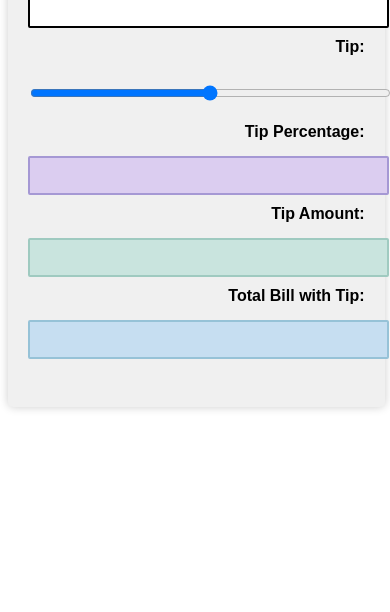
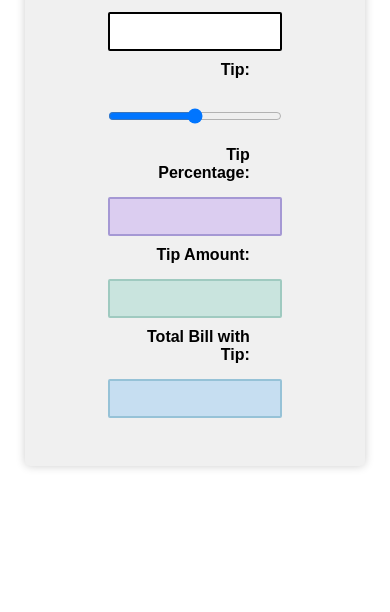
Before and after one commit to valletidivyasri/ITMD541_Lab3, a plain HTML site: page index.html in a window 390 px wide. Shown: the part 232-844 px from the top of the page. Drawn offline with Linux system fonts and the light colour scheme.

Commit message:
second commit

```diff
--- a/styles.css
+++ b/styles.css
@@ -72,16 +72,16 @@ h2 {
     border: 2px solid #96c2d7;
 }
 
-@media (max-width: 768px) {
+@media (max-width: 750px) {
     .container {
-        width: 90%;
+        width: 80%;
     }
 
     label {
-        width: 100%;
+        width: 40%;
     }
 
     input[type="text"], input[type="range"] {
-        width: 100%;
+        width: 50%;
     }
 }
```
